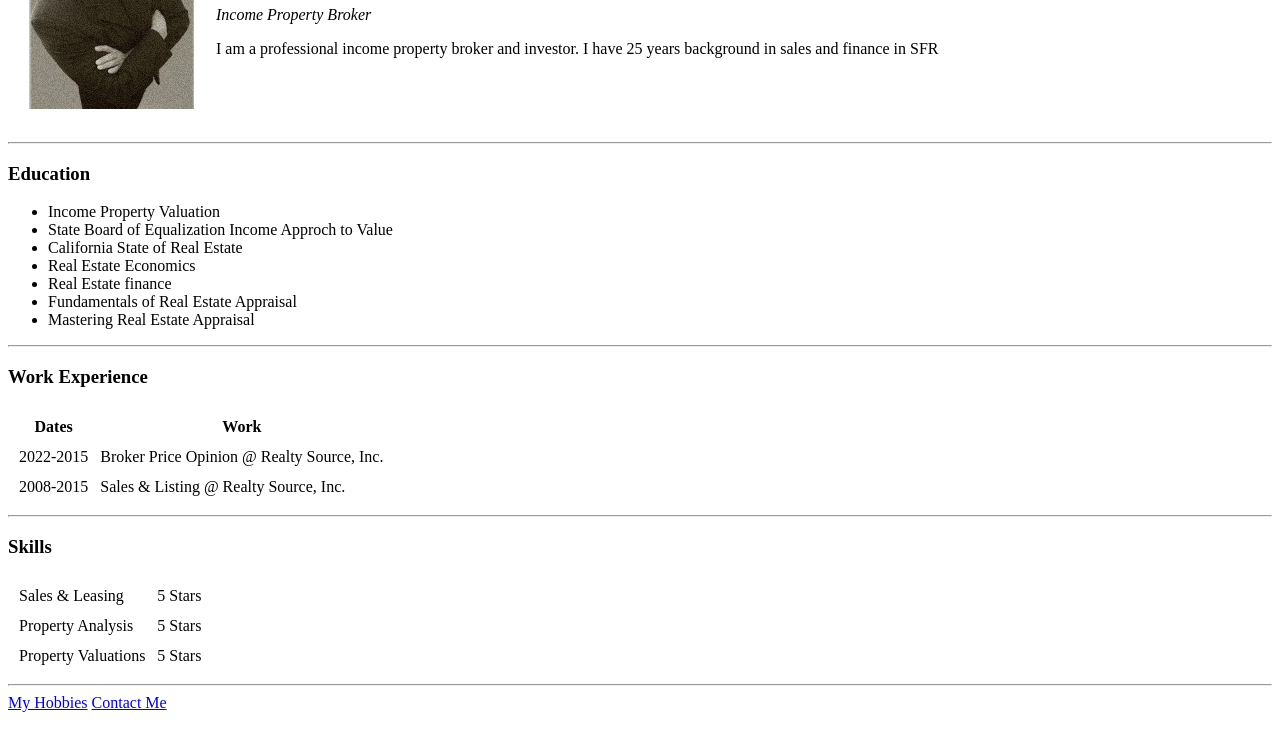
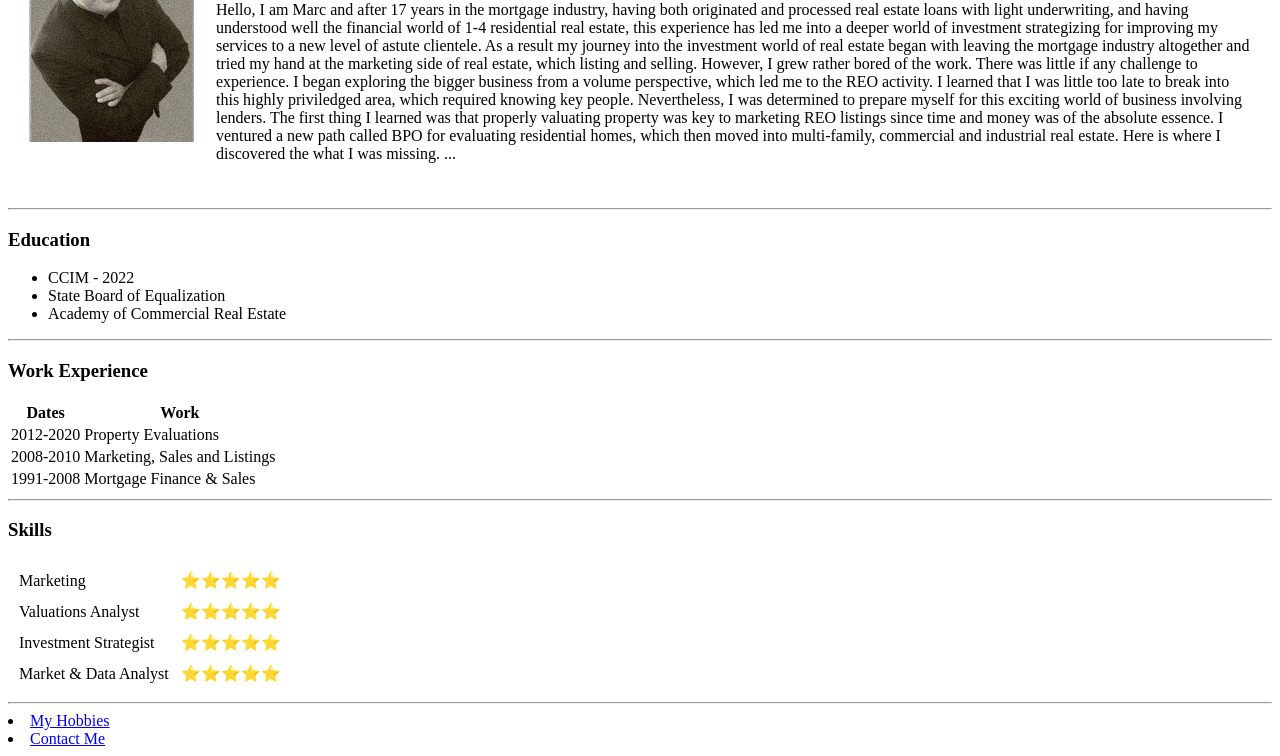
Before and after one commit to KOG8/cv, a plain HTML site: page index.html in a window 1280 px wide. Shown: the part 142-898 px from the top of the page. Before the commit the page ends 862 px from the top, so only its background shows below. Drawn offline with Linux system fonts and the light colour scheme.

Commit message:
re-Added initial CV website files (re-do)

```diff
--- a/index.html
+++ b/index.html
@@ -1,83 +1,72 @@
 <!DOCTYPE html>
-<html lang="en" dir="ltr">
+<html>
 
 <head>
   <meta charset="utf-8">
-  <title>Marc's Personal Site</title>
+  <title>☆Marc's Personal Site</title>
 </head>
 
 <body>
   <table cellspacing="20">
     <tr>
-    <td>  <img src="3 Full Length Vertical Soloshot - Copy.jpg" alt="marc profile picture">
-</td>
-    <td>  <h1>Marc Villalobos</h1>
-      <p><em>Income Property Broker</em></p>
-      <p>I am a professional income property broker and investor. I have 25 years background in sales and finance in SFR</p>
+      <td><img src="MySoloshot.jpg" alt="Marc's profile picture"></td>
+      <td><h1>Marc A Villalobos</h1>  <p><em> Broker and CEO of <strong>California Investment Properties</strong></em></p>
+        <p>Hello, I am Marc and after 17 years in the mortgage industry, having both originated and processed real estate loans with light underwriting, and having understood well the financial world of 1-4 residential real estate, this experience has led me into a deeper world of investment strategizing for improving my services to a new level of astute clientele. As a result my journey into the investment world of real estate began with leaving the mortgage industry altogether and tried my hand at the marketing side of real estate, which listing and selling. However, I grew rather bored of the work. There was little if any challenge to experience. I began exploring the bigger business from a volume perspective, which led me to the REO activity. I learned that I was little too late to break into this highly priviledged area, which required knowing key people. Nevertheless, I was determined to prepare myself for this exciting world of business involving lenders. The first thing I learned was that properly valuating property was key to marketing REO listings since time and money was of the absolute essence. I ventured a new path called BPO for evaluating residential homes, which then moved into multi-family, commercial and industrial real estate. Here is where I discovered the what I was missing. ...</p>
         </td>
     </tr>
   </table>
+
 <hr>
   <h3>Education</h3>
   <ul>
-    <li>Income Property Valuation</li>
-    <Li>State Board of Equalization Income Approch to Value</Li>
-    <li>California State of Real Estate</li>
-    <li>Real Estate Economics</li>
-    <li>Real Estate finance</li>
-    <li>Fundamentals of Real Estate Appraisal</li>
-    <li>Mastering Real Estate Appraisal</li>
+    <li>CCIM - 2022</li>
+    <li>State Board of Equalization</li>
+    <li>Academy of Commercial Real Estate</li>
   </ul>
   <hr>
 <h3>Work Experience</h3>
 <table cellspacing="10">
+<table>
   <thead>
   <tr>
     <th>Dates</th>
     <th>Work</th>
   </tr>
   </thead>
-    <tbody>
   <tr>
-      <td>2022-2015</td>
-      <td>Broker Price Opinion @ Realty Source, Inc.</td>
+    <td>2012-2020</td>
+    <td>Property Evaluations</td>
   </tr>
   <tr>
-      <td>2008-2015</td>
-      <td>Sales & Listing @ Realty Source, Inc.</td>
+<td>2008-2010</td>
+<td>Marketing, Sales and Listings</td>
   </tr>
-    </tbody>
-    <tfoot>
-    </tfoot>
+  <tr>
+    <td>1991-2008</td>
+    <td>Mortgage Finance & Sales</td>
+  </tr>
 </table>
 <hr>
 <h3>Skills</h3>
-
-
 <table cellspacing="10">
     <tr>
-              <td>Sales & Leasing</td>
-              <td>5 Stars</td>
+      <td>Marketing</td><td>⭐⭐⭐⭐⭐</td>
     </tr>
     <tr>
-              <td>Property Analysis</td>
-              <td>5 Stars</td>
+      <td>Valuations Analyst</td><td>⭐⭐⭐⭐⭐</td>
     </tr>
     <tr>
-            <td>Property Valuations</td>
-            <td>5 Stars</td>
+      <td>Investment Strategist</td><td>⭐⭐⭐⭐⭐</td>
     </tr>
-          </thead>
+    <tr>
+      <td>Market & Data Analyst</td><td>⭐⭐⭐⭐⭐</td>
+    </tr>
 </table>
+<hr>
+  <li><a href="Hobbies.html">My Hobbies</a></li>
+  <li><a href="Contact-me.html">Contact Me</a></li>
 
-
-
-
-
-
-  <hr>
-<a href="hobbies.html">My Hobbies</a>
-<a href="contact-me.html">Contact Me</a>
+</ul>
 
 </body>
 
```
Also changed, not shown: Contact-me.html (+11 -10 lines), Hobbies.html (added, +15 -0 lines), MySoloshot.jpg (added), RunningMan.jpg (added). Lines whose indentation alone changed are shown as unchanged.
